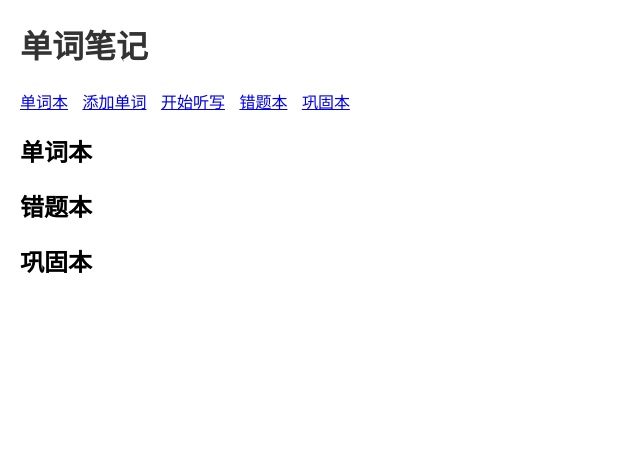
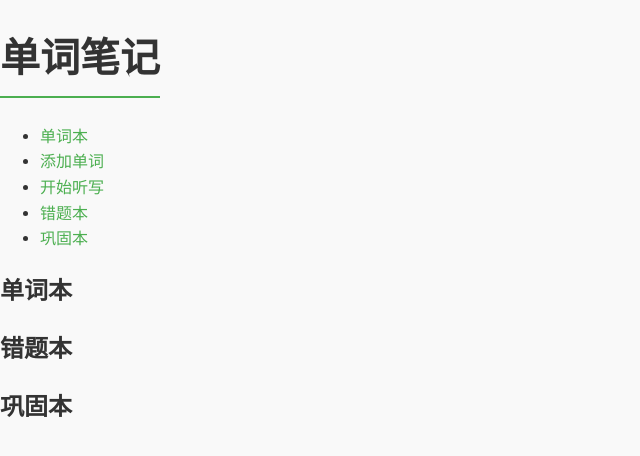
Before and after one commit to QIngMengK/word_note, a Flask app: page / in a window 1280 px wide. Shown: the top 456 px of the page, without its empty margins (0-640 px from the left). Run offline with Flask 3, Linux system fonts and the light colour scheme; the visitor is signed in with stand-in values (Sample User, id 1).

Commit message:
更改了背景样式

```diff
--- a/static/style.css
+++ b/static/style.css
@@ -1,26 +1,180 @@
+/* Base styles */
 body {
-   font-family: Arial, sans-serif;
-   margin: 20px;
+   font-family: 'Roboto', sans-serif;
+   margin: 0;
+   padding: 0;
+   background-color: var(--bg-color, #f9f9f9);
+   color: var(--text-color, #333);
+   line-height: 1.6;
+}
+
+h1, h2, h3 {
+   color: var(--text-color, #222);
+   margin-bottom: 10px;
 }
 
 h1 {
-   color: #333;
+   font-size: 2.5em;
+   border-bottom: 2px solid #4CAF50;
+   padding-bottom: 5px;
+   display: inline-block;
 }
 
-nav {
-   margin-bottom: 20px;
+a {
+   color: #4CAF50;
+   text-decoration: none;
+   transition: color 0.3s;
 }
 
-nav ul {
-   list-style: none;
-   padding: 0;
+a:hover {
+   color: #3c9e44;
 }
 
-nav ul li {
-   display: inline;
-   margin-right: 10px;
+/* Navbar */
+.navbar {
+   display: flex;
+   justify-content: space-between;
+   align-items: center;
+   background-color: #4CAF50;
+   padding: 10px 20px;
+   color: white;
+   box-shadow: 0 2px 5px rgba(0, 0, 0, 0.1);
 }
 
-form {
-   margin-top: 20px;
+.navbar a {
+   color: white;
+   text-decoration: none;
+   margin: 0 10px;
+   font-weight: bold;
+   transition: color 0.3s;
 }
+
+.navbar a:hover {
+   color: #ddd;
+}
+
+/* Buttons */
+button {
+   background-color: #4CAF50;
+   color: white;
+   border: none;
+   border-radius: 5px;
+   padding: 10px 20px;
+   cursor: pointer;
+   box-shadow: 0 4px 6px rgba(0, 0, 0, 0.1);
+   transition: all 0.3s ease;
+}
+
+button:hover {
+   background-color: #45a049;
+   transform: scale(1.05);
+}
+
+/* Input Fields */
+input[type="text"], textarea {
+   width: 100%;
+   padding: 10px;
+   margin: 10px 0;
+   border: 1px solid #ddd;
+   border-radius: 5px;
+   box-shadow: inset 0 1px 3px rgba(0, 0, 0, 0.1);
+   transition: border-color 0.3s;
+}
+
+input[type="text"]:focus, textarea:focus {
+   border-color: #4CAF50;
+   outline: none;
+}
+
+/* Cards */
+.card {
+   background-color: var(--card-bg, #fff);
+   border-radius: 10px;
+   box-shadow: 0 4px 8px rgba(0, 0, 0, 0.1);
+   padding: 20px;
+   margin: 10px 0;
+   transition: transform 0.2s;
+}
+
+.card:hover {
+   transform: translateY(-5px);
+}
+
+/* Container */
+.container {
+   max-width: 800px;
+   margin: 20px auto;
+   padding: 20px;
+   background: var(--bg-color, #f9f9f9);
+   border-radius: 10px;
+   box-shadow: 0 4px 8px rgba(0, 0, 0, 0.1);
+}
+
+/* Footer */
+.footer {
+   text-align: center;
+   padding: 10px;
+   background-color: #4CAF50;
+   color: white;
+   position: fixed;
+   bottom: 0;
+   width: 100%;
+}
+
+/* Responsive Design */
+@media (max-width: 768px) {
+   .container {
+       padding: 10px;
+   }
+
+   .navbar {
+       flex-direction: column;
+       align-items: flex-start;
+   }
+
+   .navbar a {
+       margin: 5px 0;
+   }
+}
+
+/* Dark Mode */
+:root {
+   --bg-color: #f9f9f9;
+   --text-color: #333;
+   --card-bg: #fff;
+}
+
+body.dark-mode {
+   --bg-color: #222;
+   --text-color: #ddd;
+   --card-bg: #333;
+}
+
+body {
+   background-color: var(--bg-color);
+   color: var(--text-color);
+   transition: background-color 0.3s, color 0.3s;
+}
+
+.card {
+   background-color: var(--card-bg);
+}
+/* 粒子背景样式 */
+#particles-js {
+   position: absolute;
+   width: 100%;
+   height: 100%;
+   background-color: #282c34; /* 背景底色 */
+   z-index: -1; /* 确保粒子在内容后面 */
+   top: 0;
+   left: 0;
+}
+
+/* 内容容器样式 */
+.content {
+   position: relative;
+   z-index: 1;
+   color: white;
+   text-align: center;
+   padding: 100px 20px;
+}
```
